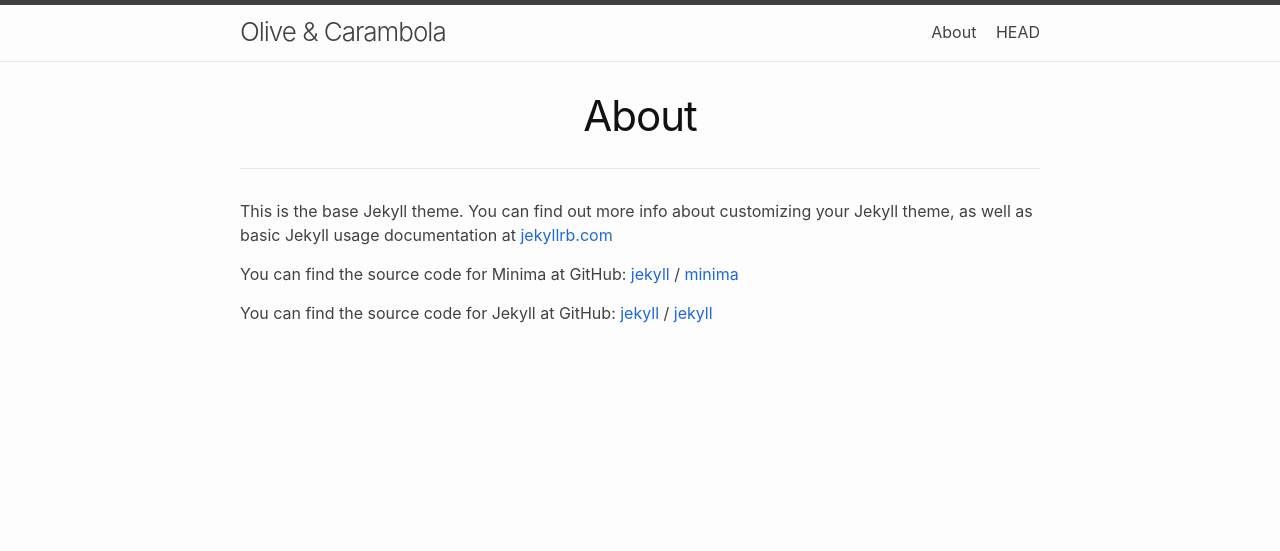
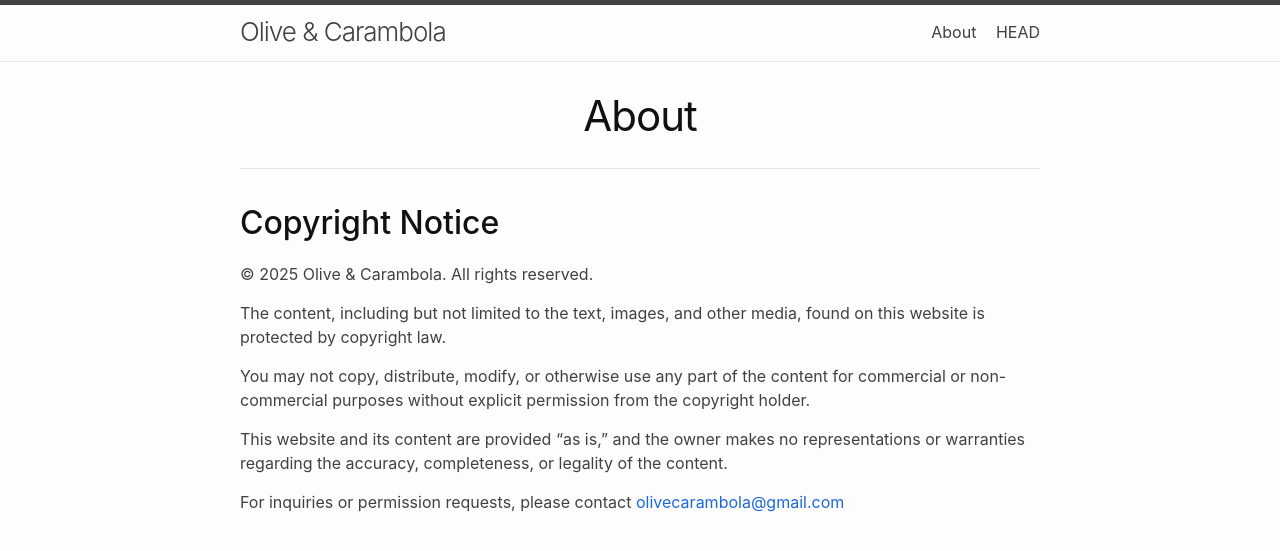
Before and after one commit to olivecarambola/coda, a Jekyll site: the page built from about.md, in a window 1280 px wide. Shown: the top 551 px of the page. Built offline with Jekyll 4.4.1, drawn with Linux system fonts in a browser that asks for light colours.

Commit message:
Update about.md

```diff
--- a/about.md
+++ b/about.md
@@ -4,15 +4,14 @@ title: About
 permalink: /about/
 ---
 
-This is the base Jekyll theme. You can find out more info about customizing your Jekyll theme, as well as basic Jekyll usage documentation at [jekyllrb.com](https://jekyllrb.com/)
+## Copyright Notice
 
-You can find the source code for Minima at GitHub:
-[jekyll][jekyll-organization] /
-[minima](https://github.com/jekyll/minima)
+&copy; 2025 Olive & Carambola. All rights reserved.
 
-You can find the source code for Jekyll at GitHub:
-[jekyll][jekyll-organization] /
-[jekyll](https://github.com/jekyll/jekyll)
+The content, including but not limited to the text, images, and other media, found on this website is protected by copyright law.
 
+You may not copy, distribute, modify, or otherwise use any part of the content for commercial or non-commercial purposes without explicit permission from the copyright holder.
 
-[jekyll-organization]: https://github.com/jekyll
+This website and its content are provided "as is," and the owner makes no representations or warranties regarding the accuracy, completeness, or legality of the content.
+
+For inquiries or permission requests, please contact [olivecarambola@gmail.com](mailto:olivecarambola@gmail.com)
```
